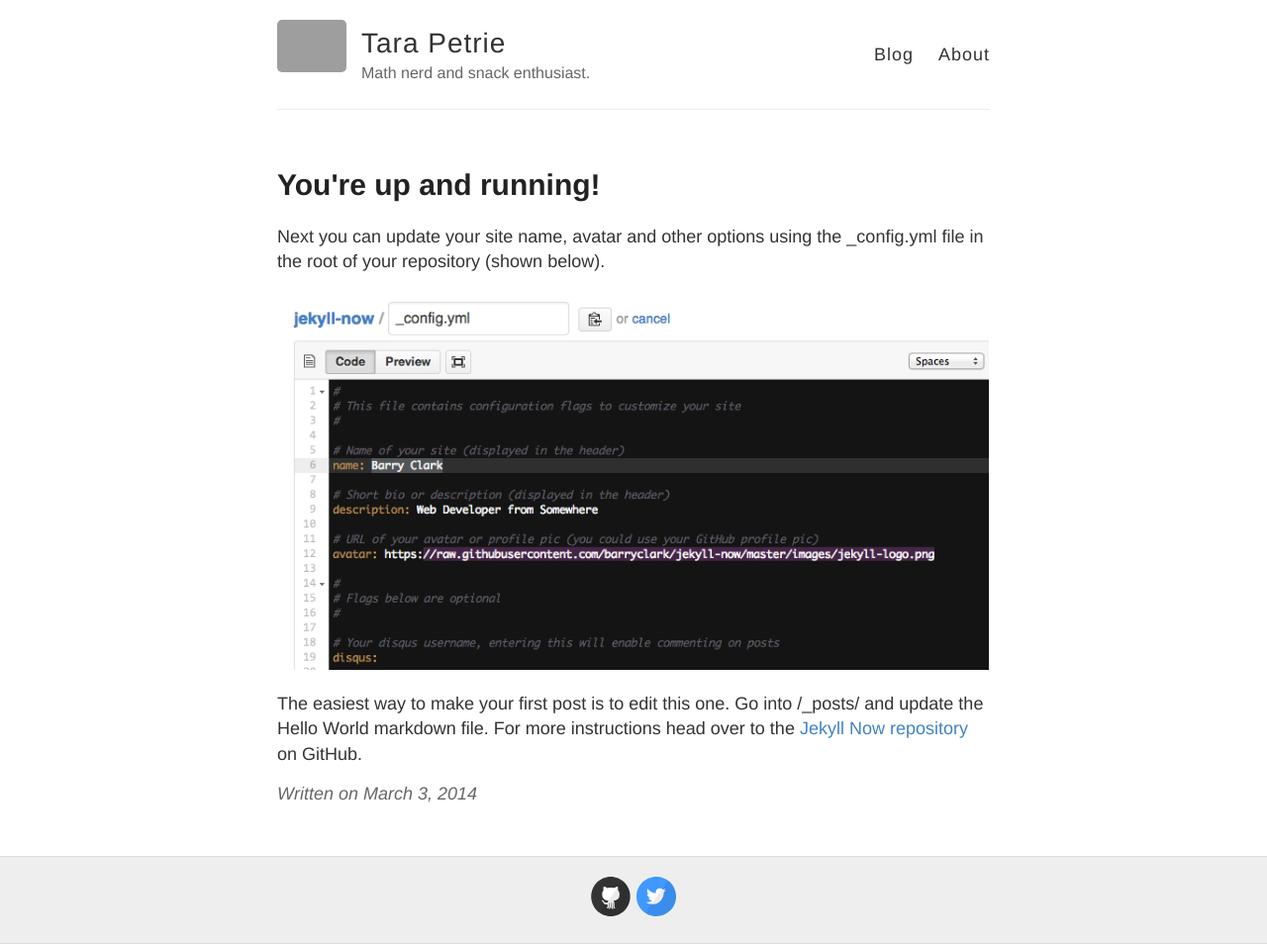
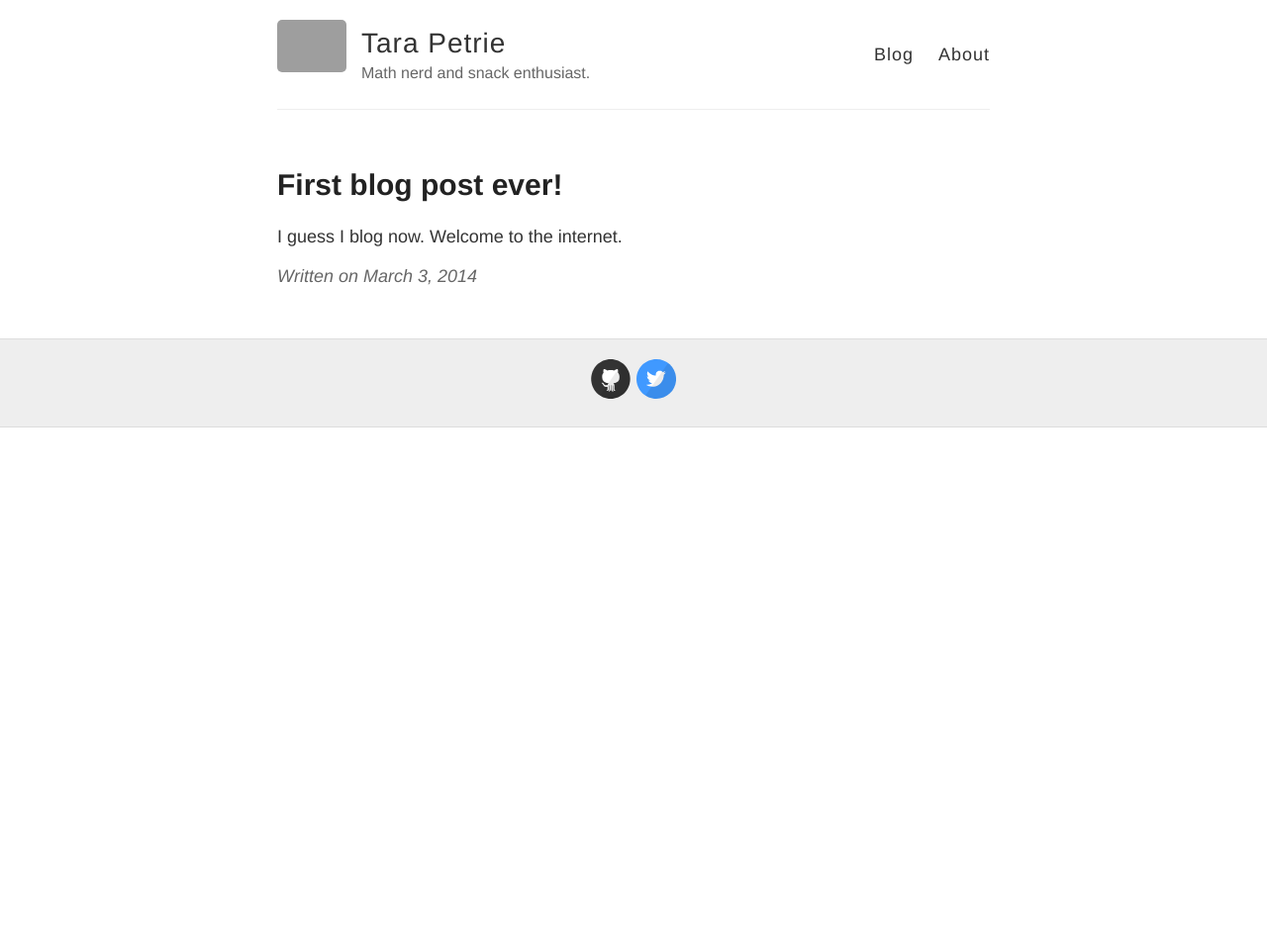
Before and after one commit to Tara-Petrie/Tara-Petrie.github.io, a Jekyll site: the page built from _posts/2014-3-3-Hello-World.md, in a window 1280 px wide. Shown: the whole page at 99% size. Built offline with Jekyll 4.4.1, drawn with Linux system fonts in a browser that asks for light colours; after the commit the page ends 900 px from its top, so only the background shows below that; grey boxes are pictures that could not be loaded.

Commit message:
Create a first post

```diff
--- a/_posts/2014-3-3-Hello-World.md
+++ b/_posts/2014-3-3-Hello-World.md
@@ -1,10 +1,6 @@
 ---
 layout: post
-title: You're up and running!
+title: First blog post ever!
 ---
 
-Next you can update your site name, avatar and other options using the _config.yml file in the root of your repository (shown below).
-
-![_config.yml]({{ site.baseurl }}/images/config.png)
-
-The easiest way to make your first post is to edit this one. Go into /_posts/ and update the Hello World markdown file. For more instructions head over to the [Jekyll Now repository](https://github.com/barryclark/jekyll-now) on GitHub.
+I guess I blog now. Welcome to the internet.
```
